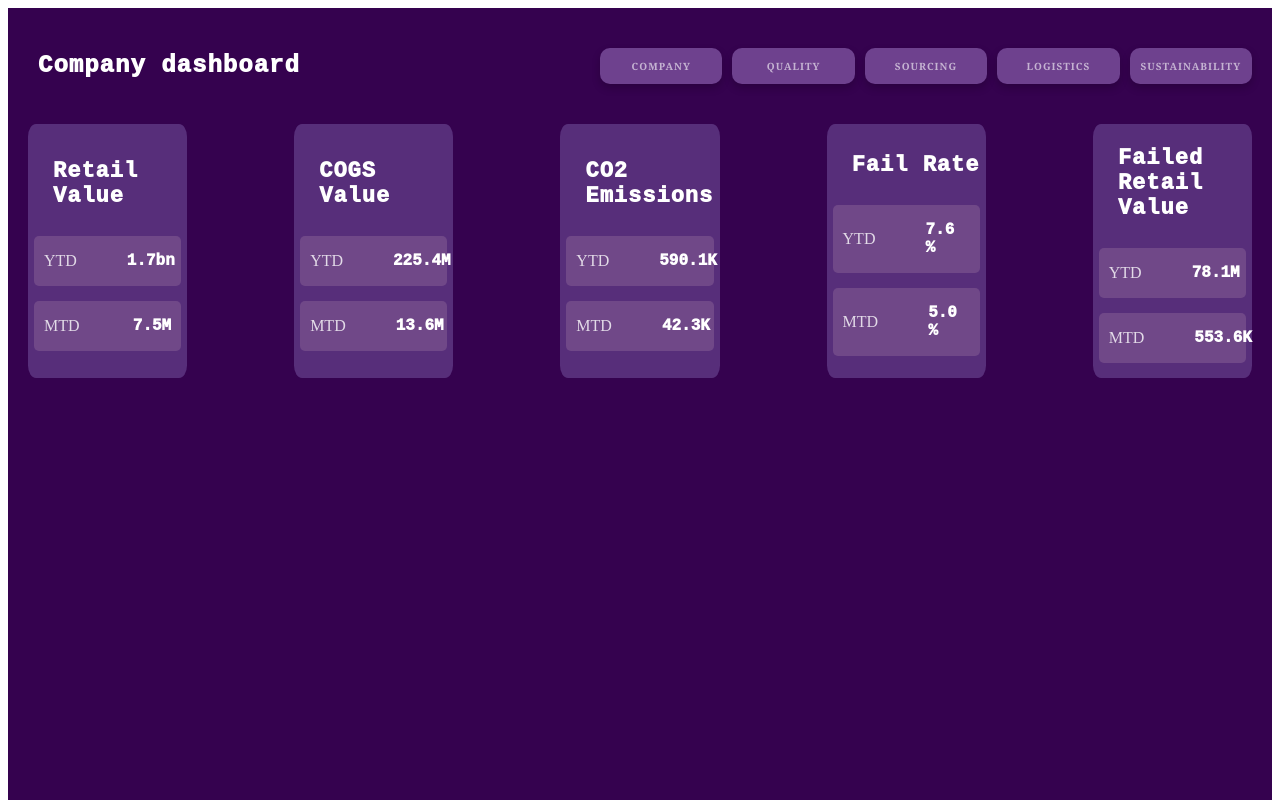
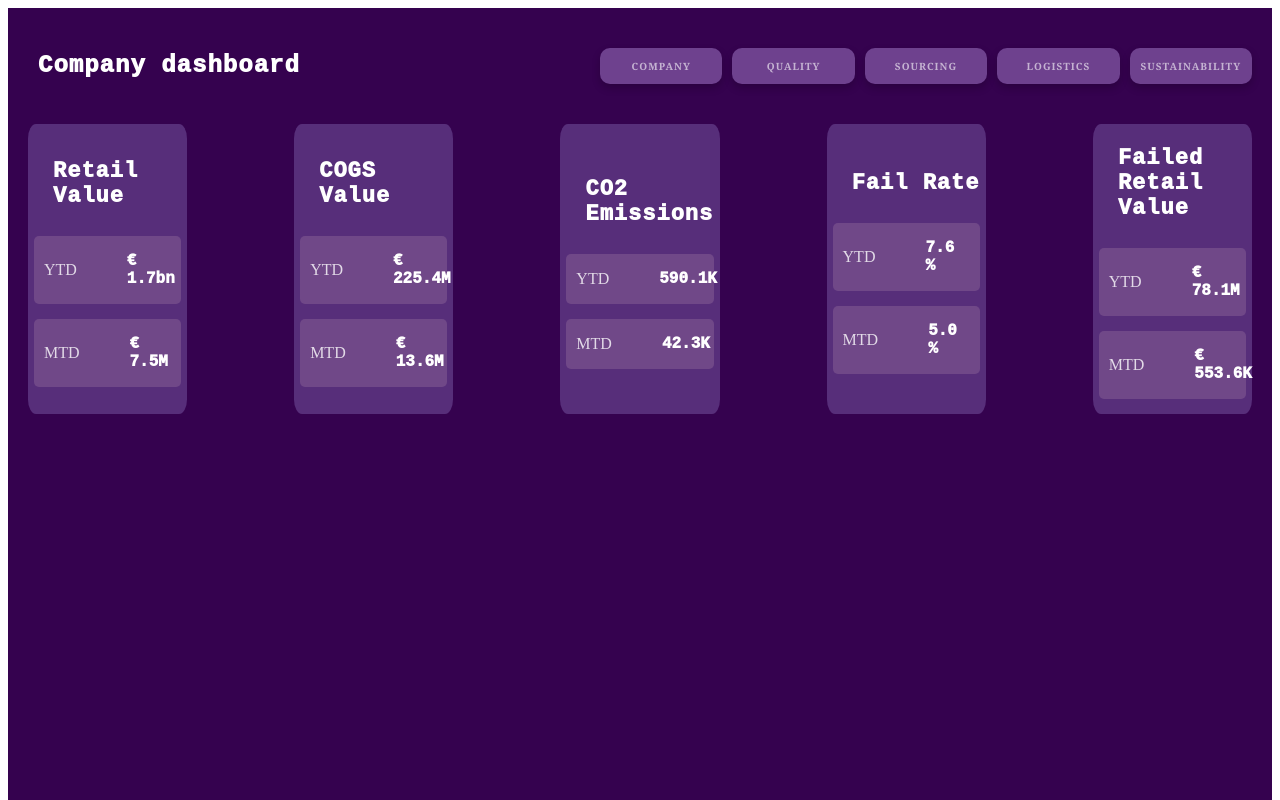
Before and after one commit to Evgeninio/CompanyDashboard, a Vue app: page / in a window 1280 px wide. Shown: the top 800 px of the page. Built offline with nearby package versions, Linux system fonts and the light colour scheme.

Commit message:
Add euro sign

```diff
--- a/src/components/Stat.vue
+++ b/src/components/Stat.vue
@@ -13,12 +13,12 @@
         return {
             value: {
                 'Retail Value': {
-                    'YTD': '1.7bn',
-                    'MTD': '7.5M'
+                    'YTD': '€ 1.7bn',
+                    'MTD': '€ 7.5M'
                 },
                 'COGS Value': {
-                    'YTD': '225.4M',
-                    'MTD': '13.6M'
+                    'YTD': '€ 225.4M',
+                    'MTD': '€ 13.6M'
                 },
                 'CO2 Emissions': {
                     'YTD': '590.1K',
@@ -29,8 +29,8 @@
                     'MTD': '5.0 %'
                 },
                 'Failed Retail Value': {
-                    'YTD': '78.1M',
-                    'MTD': '553.6K'
+                    'YTD': '€ 78.1M',
+                    'MTD': '€ 553.6K'
                 }
             }
         }
```
